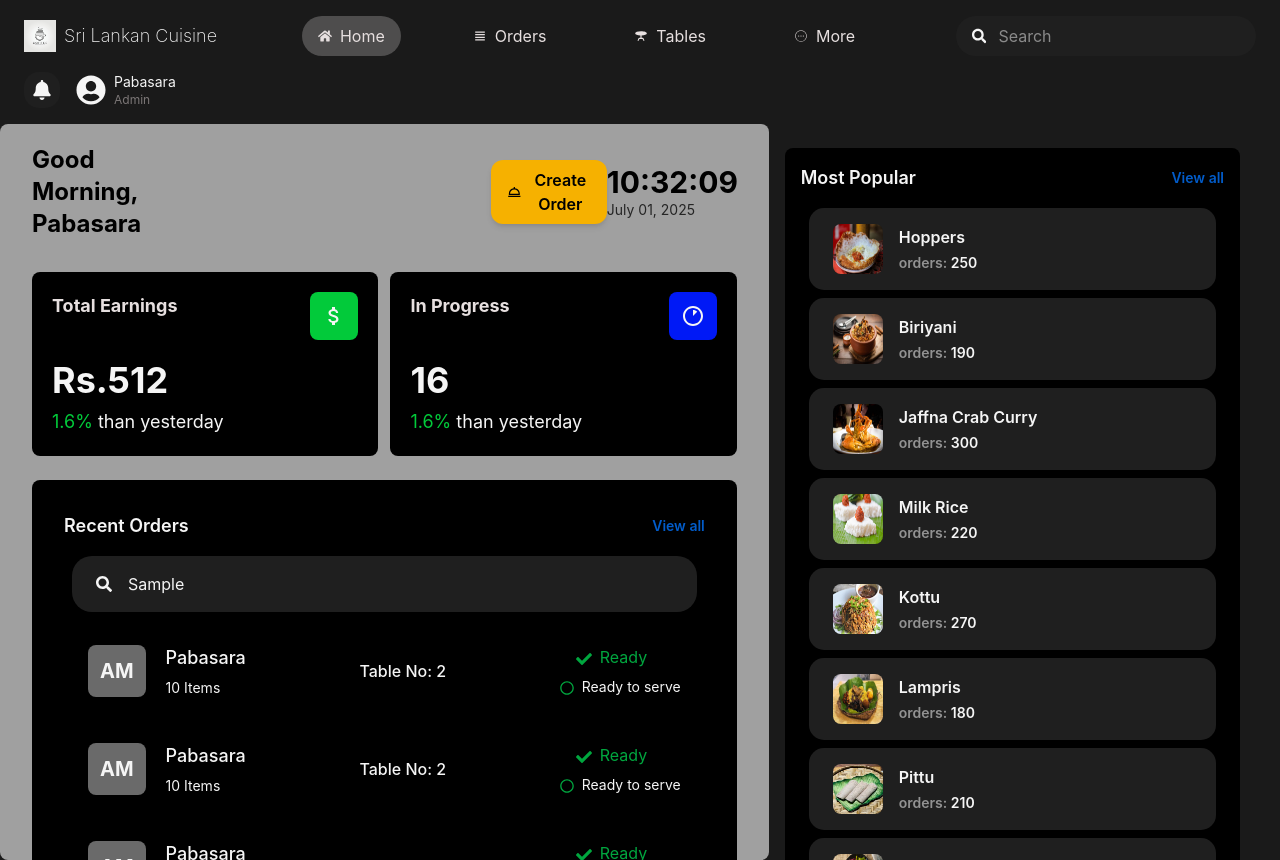
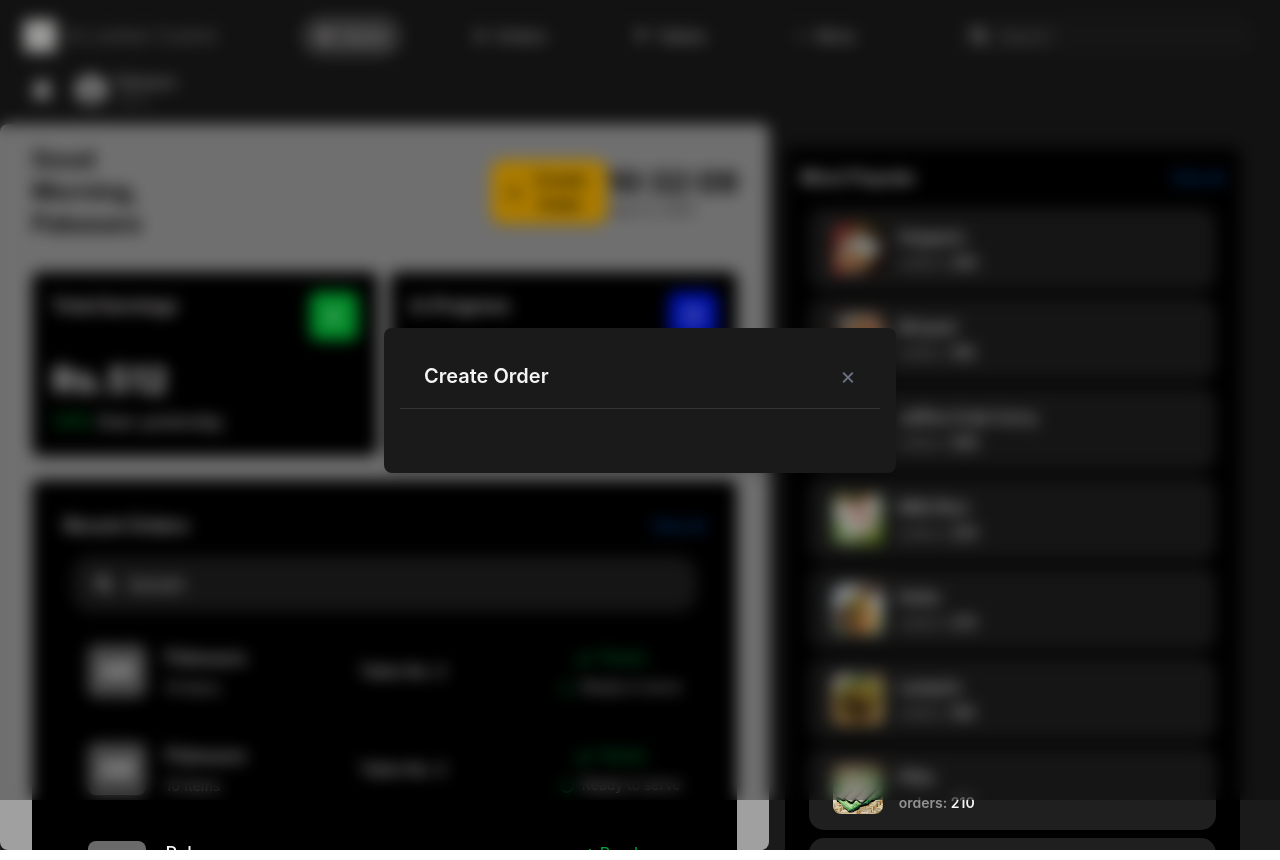
Before and after one commit to pabasaraashen/Pos-system, a React (Vite) app in the folder pos-frontend/: page / in a window 1280 px wide. Both pictures are taken after typing "Sample" into the empty fields and a click on the button "Create Order". Built offline with nearby package versions, Linux system fonts and the light colour scheme.

Commit message:
Update create order button to navigate create order modal

```diff
--- a/pos-frontend/src/components/home/Greatings.jsx
+++ b/pos-frontend/src/components/home/Greatings.jsx
@@ -1,8 +1,12 @@
 import React, { useState, useEffect } from 'react';
 import { BiDish } from "react-icons/bi";
+import Modal from '../shared/Modal';
 
 const Greatings = () => {
-    const[dateTime, setDateTime] = useState(new Date())
+  const [dateTime, setDateTime] = useState(new Date());
+  const [isModalOpen, setIsModalOpen] = useState(false);
+  const openModal = () => setIsModalOpen(true);
+  const closeModal = () => setIsModalOpen(false);
 
   useEffect(() => {
     const timer = setInterval(() => setDateTime(new Date()), 1000);
@@ -21,23 +25,35 @@ const Greatings = () => {
     `${String(date.getHours()).padStart(2, "0")}:${String(
       date.getMinutes()
     ).padStart(2, "0")}:${String(date.getSeconds()).padStart(2, "0")}`;
+
   return (
     <div className='flex justify-between items-center px-8 mt-5'>
       <div>
         <h1 className='text-[#000000] text-2xl font-bold'>Good Morning, Pabasara</h1>
       </div>
+
       <div className="ml-[350px]">
-  <button className="flex items-center gap-2 bg-[#f6b100] hover:bg-[#dee26c] text-black font-semibold py-2 px-4 rounded-xl shadow-md transition duration-300">
+        <button
+          onClick={openModal}
+          className="flex items-center gap-2 bg-[#f6b100] hover:bg-[#dee26c] text-black font-semibold py-2 px-4 rounded-xl shadow-md transition duration-300"
+        >
           <BiDish size={24} />
           <span>Create Order</span>
         </button>
+
+        {isModalOpen && (
+          <Modal isOpen={isModalOpen} onClose={closeModal} title='Create Order'>
+
+          </Modal>
+        )}
       </div>
+
       <div>
         <h1 className="text-[#000000] text-3xl font-bold w-[130px]">{formatTime(dateTime)}</h1>
         <p className="text-[#252525] text-sm">{formatDate(dateTime)}</p>
       </div>
     </div>
-  )
+  );
 }
 
-export default Greatings
+export default Greatings;
--- a/pos-frontend/src/components/shared/Header.jsx
+++ b/pos-frontend/src/components/shared/Header.jsx
@@ -1,4 +1,4 @@
-import React from 'react';
+import React, { useState } from 'react';
 import { FaSearch, FaUserCircle, FaBell, FaHome } from 'react-icons/fa';
 import { IoReorderFourSharp } from "react-icons/io5";
 import { MdTableBar } from 'react-icons/md';
--- /dev/null
+++ b/pos-frontend/src/components/shared/Modal.jsx
@@ -0,0 +1,21 @@
+import React from 'react'
+
+const Modal = ({title, onClose, isOpen, children}) => {
+  return (
+    <div className='fixed inset-0 bg-black/30 backdrop-blur-sm flex items-center justify-center z-50'>
+       <div className='bg-[#1a1a1a] shadow-lg w-full max-w-lg mx-4 rounded-lg p-4'>
+        <div className='flex justify-between items-center px-6 py-4 border-b border-[#333]'>
+           <h2 className='text-xl text-[#f5f5f5] font-semibold'>{title}</h2>
+           <button className='text-gray-500 text-2xl hover:text-gray-300' onClick={onClose}>
+            &times;
+           </button>
+        </div>
+        <div className='p-6'>
+            {children}
+        </div>
+       </div>
+    </div>
+  )
+}
+
+export default Modal
--- a/pos-frontend/src/pages/Home.jsx
+++ b/pos-frontend/src/pages/Home.jsx
@@ -8,7 +8,7 @@ import { RiProgress1Line } from "react-icons/ri";
 
 const Home = () => {
   return (
-    <section className='bg-[#1a1a1a] h-[calc(102vh-5rem)] overflow-hidden flex gap-4'>
+    <section className='bg-[#1a1a1a] h-[calc(100.8vh-5rem)] overflow-hidden flex gap-4'>
        {/*left*/}
        <div className='flex-[3] bg-[#a0a0a0] rounded-lg'>
         <Greatings/>
```
Lines whose indentation alone changed are shown as unchanged.
